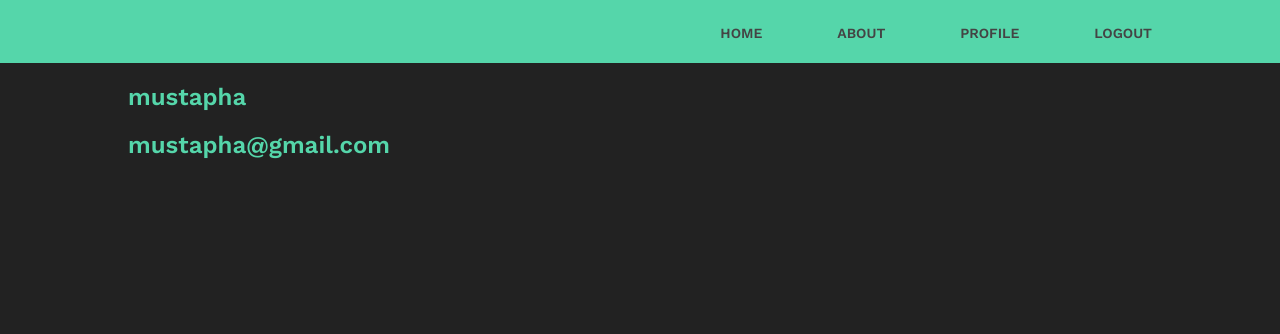
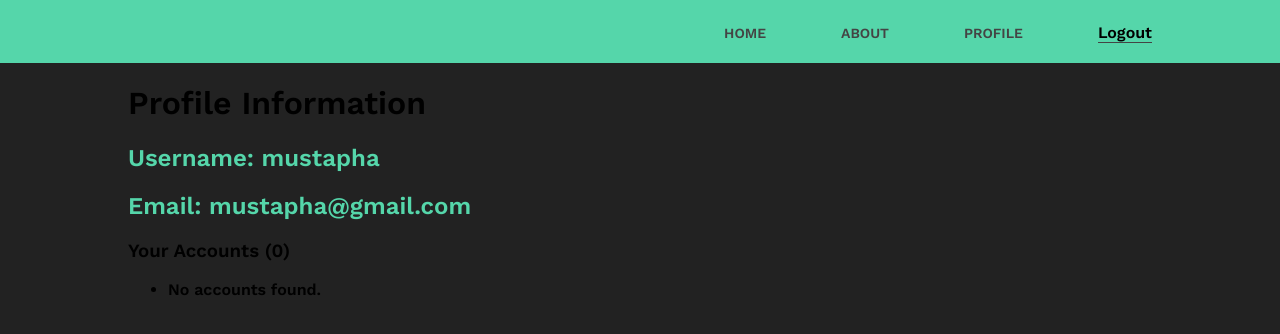
Before and after one commit to ayoub-djaghloul/Generation_mdp, a Django app: page /profile/ in a window 1280 px wide. Shown: the top 334 px of the page. Run offline with Django 5.2, Linux system fonts and the light colour scheme; a user stored in the database is signed in.

Commit message:
affichage des comptes engregistres pour chaque profile

```diff
--- a/mdpGenerator/users/admin.py
+++ b/mdpGenerator/users/admin.py
@@ -1,5 +1,5 @@
 from django.contrib import admin
-from .models import profile
+from .models import compte
 # Register your models here.
 
-admin.site.register(profile)
+admin.site.register(compte)
--- a/mdpGenerator/users/templates/users/base.html
+++ b/mdpGenerator/users/templates/users/base.html
@@ -17,7 +17,15 @@
           <li><a href="{% url 'home' %}">Home</a></li>
           <li><a href="#">About</a></li>
           <li><a href="{% url 'profile' %}">Profile</a></li>
-          <li><a href="{% url 'logout' %}">Logout</a></li>
+            <li>
+              <form action="{% url 'logout' %}" method="post" style="display:inline;">
+                {% csrf_token %}
+                <button type="submit" style="background:none!important; border:none; padding:0!important; font: inherit; /*border is optional*/ border-bottom:1px solid #444; cursor: pointer;">
+                  Logout
+                </button>
+              </form>
+            </li>
+
         </ul>
       </nav>
     </div>
--- a/mdpGenerator/users/templates/users/profile.html
+++ b/mdpGenerator/users/templates/users/profile.html
@@ -1,9 +1,22 @@
-
 {% extends 'users/base.html' %}
 {% load static %}
+
 {% block content %}
-    <div class="container">
-        <h2 style="color: #55d6aa">{{user.username}}</h2>
-    <h2 style="color: #55d6aa">{{user.email}}</h2>
+<div class="container">
+    <div class="profile">
+        <h1>Profile Information</h1>
+        <div class="profile-info">
+            <h2 style="color: #55d6aa">Username: {{ user.username }}</h2>
+            <h2 style="color: #55d6aa">Email: {{ user.email }}</h2>
+                <h3>Your Accounts ({{ user_accounts|length }})</h3>
+                <ul>
+                    {% for account in user_accounts %}
+                        <li>{{ account.platform }}: {{ account.password }} (Added on {{ account.date }})</li>
+                    {% empty %}
+                        <li>No accounts found.</li>
+                    {% endfor %}
+                </ul>
     </div>
+</div>
+</div>
 {% endblock %}
--- a/mdpGenerator/users/urls.py
+++ b/mdpGenerator/users/urls.py
@@ -1,4 +1,4 @@
-from django.urls import path
+from django.urls import path, reverse_lazy
 from . import views
 from django.contrib.auth import views as auth_view
 
@@ -7,6 +7,6 @@ urlpatterns = [
     path('signup/', views.signup, name='signup'),
     path('profile/', views.profile, name='profile'),
     path('', auth_view.LoginView.as_view(template_name='users/login.html'), name='login'),
-    path('logout/', auth_view.LogoutView.as_view(template_name='users/logout.html'), name='logout'),
+    path('logout/', auth_view.LogoutView.as_view(next_page=reverse_lazy('login')), name='logout'),
 
 ]
--- a/mdpGenerator/users/views.py
+++ b/mdpGenerator/users/views.py
@@ -2,6 +2,7 @@ from django.shortcuts import render, redirect
 from django.contrib.auth.forms import UserCreationForm
 from django.contrib import messages
 from .forms import UserRegisterForm
+from .models import compte
 # Create your views here.
 
 def home(request):
@@ -11,7 +12,8 @@ def login(request):
     return render(request, 'users/login.html')
 
 def profile(request):
-    return render(request, 'users/profile.html')
+    user_accounts = compte.objects.filter(user=request.user)
+    return render(request, 'users/profile.html', {'user_accounts': user_accounts})
 
 def signup(request):
     if request.method == 'POST':
```
Also changed, not shown: mdpGenerator/users/models.py (+8 -4 lines), mdpGenerator/db.sqlite3, mdpGenerator/users/migrations/0002_compte_delete_profile.py (added).
